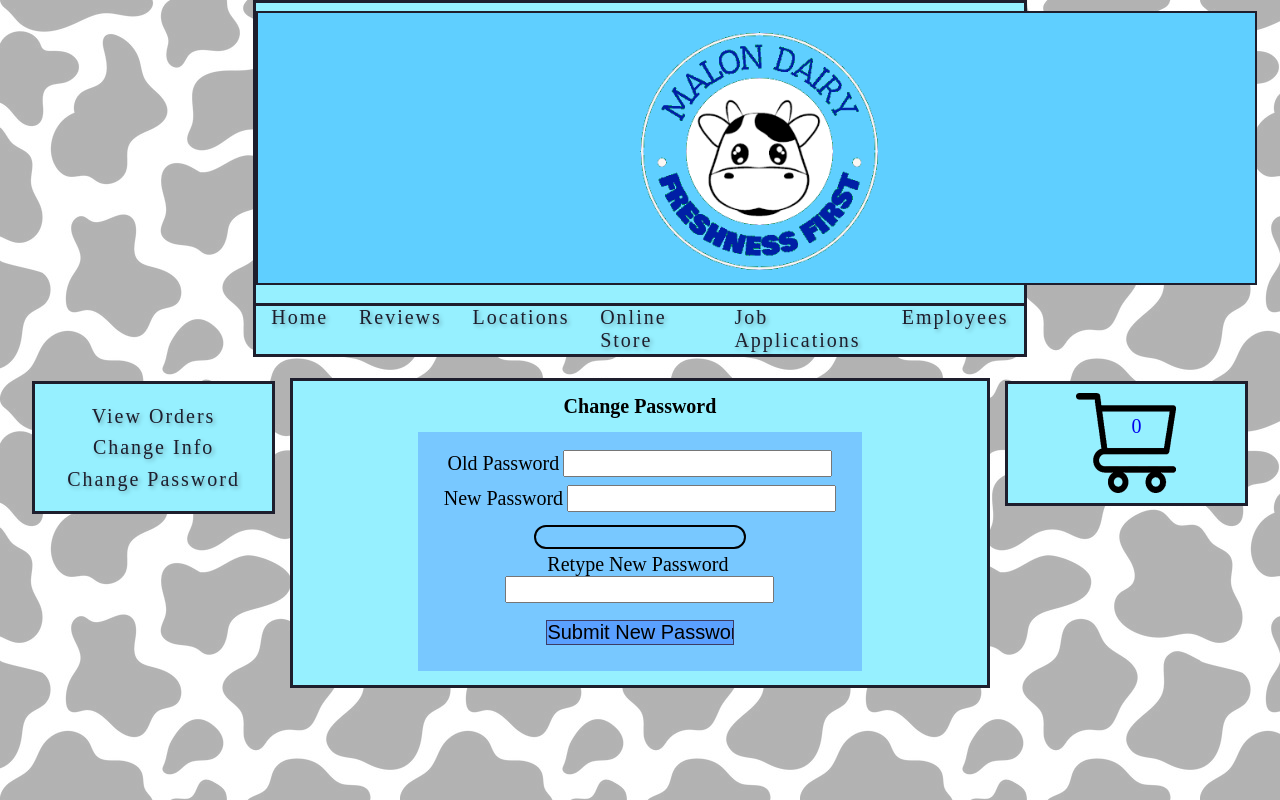
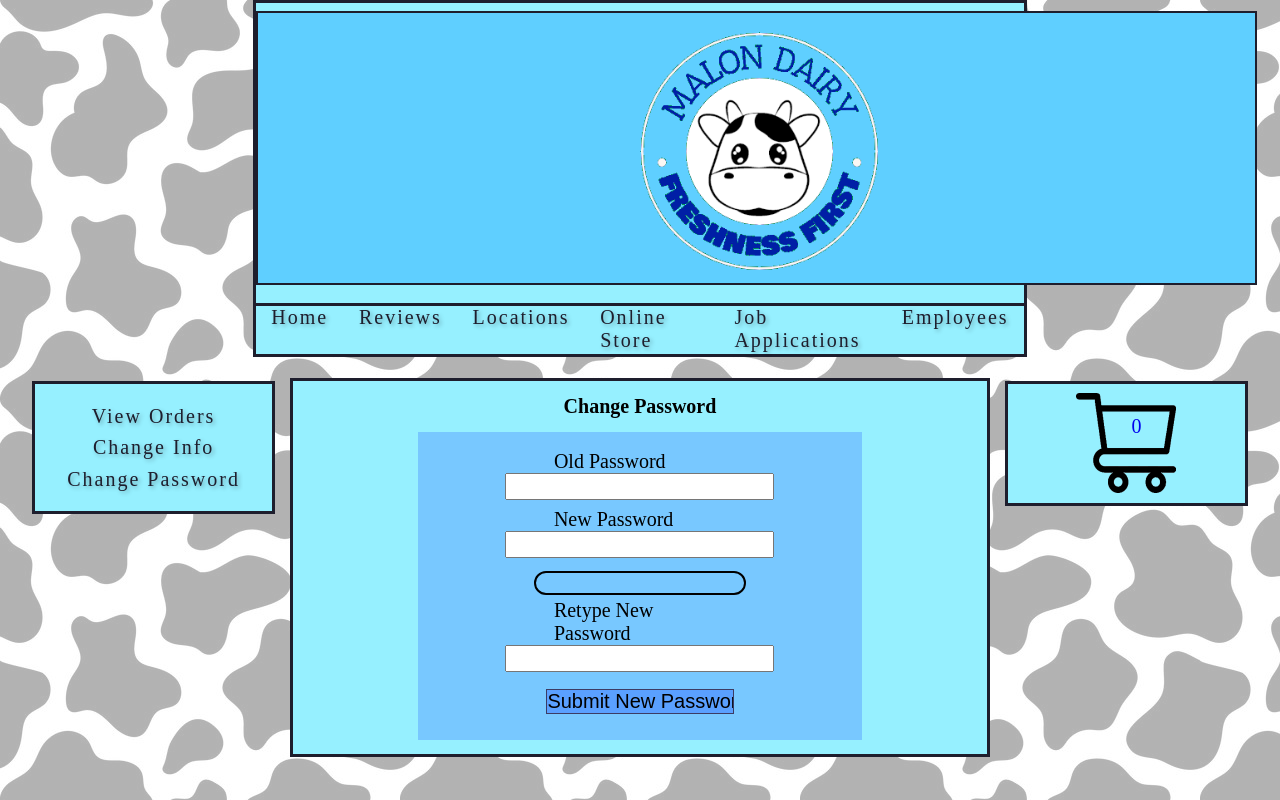
Before and after one commit to stringzzz/Malon_Dairy_Web_Application, a Flask app: template templates/change_password.html in a window 1280 px wide. Run offline with Flask 3, Linux system fonts and the light colour scheme; the template is opened without the code that fills it, so the values that code supplies are empty.

Commit message:
Fix form style

```diff
--- a/static/css/change_password.css
+++ b/static/css/change_password.css
@@ -58,10 +58,14 @@
 	padding: 2%;
 }
 .text-input {
-	margin: 1% 0;
+	margin: 1% auto;
+	width: 90%;
 }
 label {
+	width: 45%;
 	margin-right: 1%;
+	text-align: left;
+	display: inline-block;
 }
 .outer-password-bar {
 	width: 50%;
```
